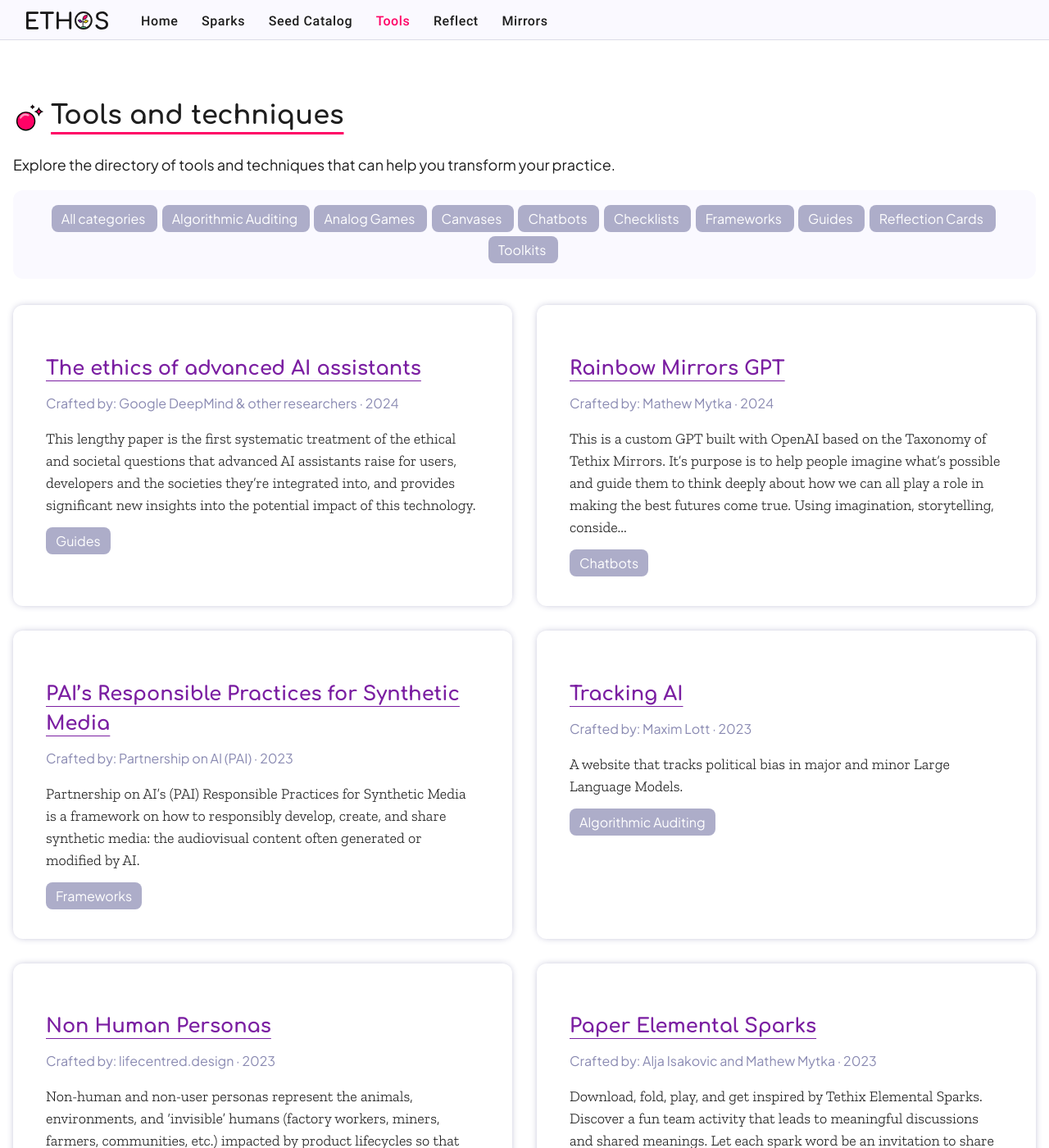
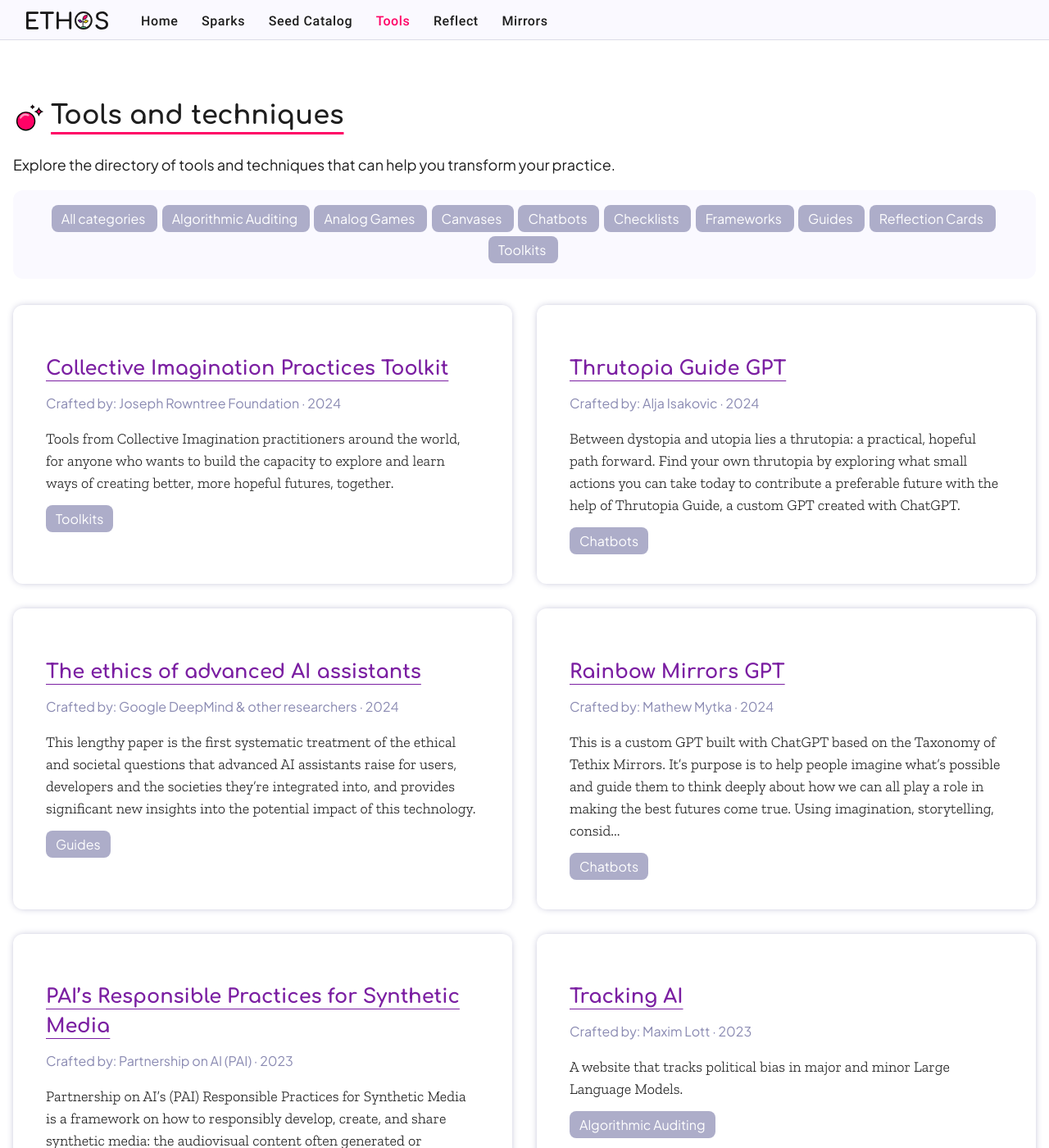
Before and after one commit to tethix-ethos/ethos-jekyll, a Jekyll site: the page built from pages/tools.md, in a window 1280 px wide and 1400 px high. Shown: the whole window at 82% size. Built offline with Jekyll 4.4.1, drawn with Linux system fonts in a browser that asks for light colours; the list of posts is cut into pages by our own code; some of the changed text lies outside the part shown.

Commit message:
add thrutopia guide, collective imagination toolkit, update rainbow mirrors gpt

```diff
--- /dev/null
+++ b/_tools/collective-imagination-practices-toolkit.md
@@ -0,0 +1,16 @@
+---
+title: "Collective Imagination Practices Toolkit"
+date: 2024-09-18 16:00
+year_published: 2024
+author: Joseph Rowntree Foundation
+website: https://www.collectiveimagination.tools/
+description: >
+    Tools from Collective Imagination practitioners around the world, for anyone who wants to build the capacity to explore and learn ways of creating better, more hopeful futures, together.
+categories:
+ - Toolkits
+---
+
+
+The Collective Imagination Practices Toolkit aims to collate and platform the wisdom of Collective Imagination practitioners around the world, creating an accessible set of tools for anyone who wants to build the capacity to explore and learn a spectrum of practices related to Collective Imagination (as well as unlearn those practices that might block their inquiry).
+
+Across six thematic sections, this toolkit shares frameworks, infrastructures and guided visioning, reflection, mediation and reorientation practices for individuals, groups and organisations to experiment with seeing, feeling and thinking differently, in order to act differently. The content has been developed by a wide range of brilliant thinkers, practitioners, and artists who have practised in this space for many years.
--- a/_tools/rainbow-mirrors-gpt.md
+++ b/_tools/rainbow-mirrors-gpt.md
@@ -8,4 +8,4 @@
   - Chatbots
 ---
 
-This is a custom GPT built with OpenAI based on the Taxonomy of Tethix Mirrors. It's purpose is to help people imagine what’s possible and guide them to think deeply about how we can all play a role in making the best futures come true. Using imagination, storytelling, considering different ideas and points of view, and asking some interesting questions along the way.
+This is a custom GPT built with ChatGPT based on the Taxonomy of Tethix Mirrors. It's purpose is to help people imagine what’s possible and guide them to think deeply about how we can all play a role in making the best futures come true. Using imagination, storytelling, considering different ideas and points of view, and asking some interesting questions along the way.
--- /dev/null
+++ b/_tools/thrutopia-guide-gpt.md
@@ -0,0 +1,11 @@
+---
+title: "Thrutopia Guide GPT"
+date: 2024-09-18 00:00
+year_published: 2024
+author: Alja Isakovic
+website: https://chatgpt.com/g/g-OpbvDIGHh-thrutopia-guide
+categories:
+  - Chatbots
+---
+
+Between dystopia and utopia lies a thrutopia: a practical, hopeful path forward. Find your own thrutopia by exploring what small actions you can take today to contribute a preferable future with the help of Thrutopia Guide, a custom GPT created with ChatGPT.
```
